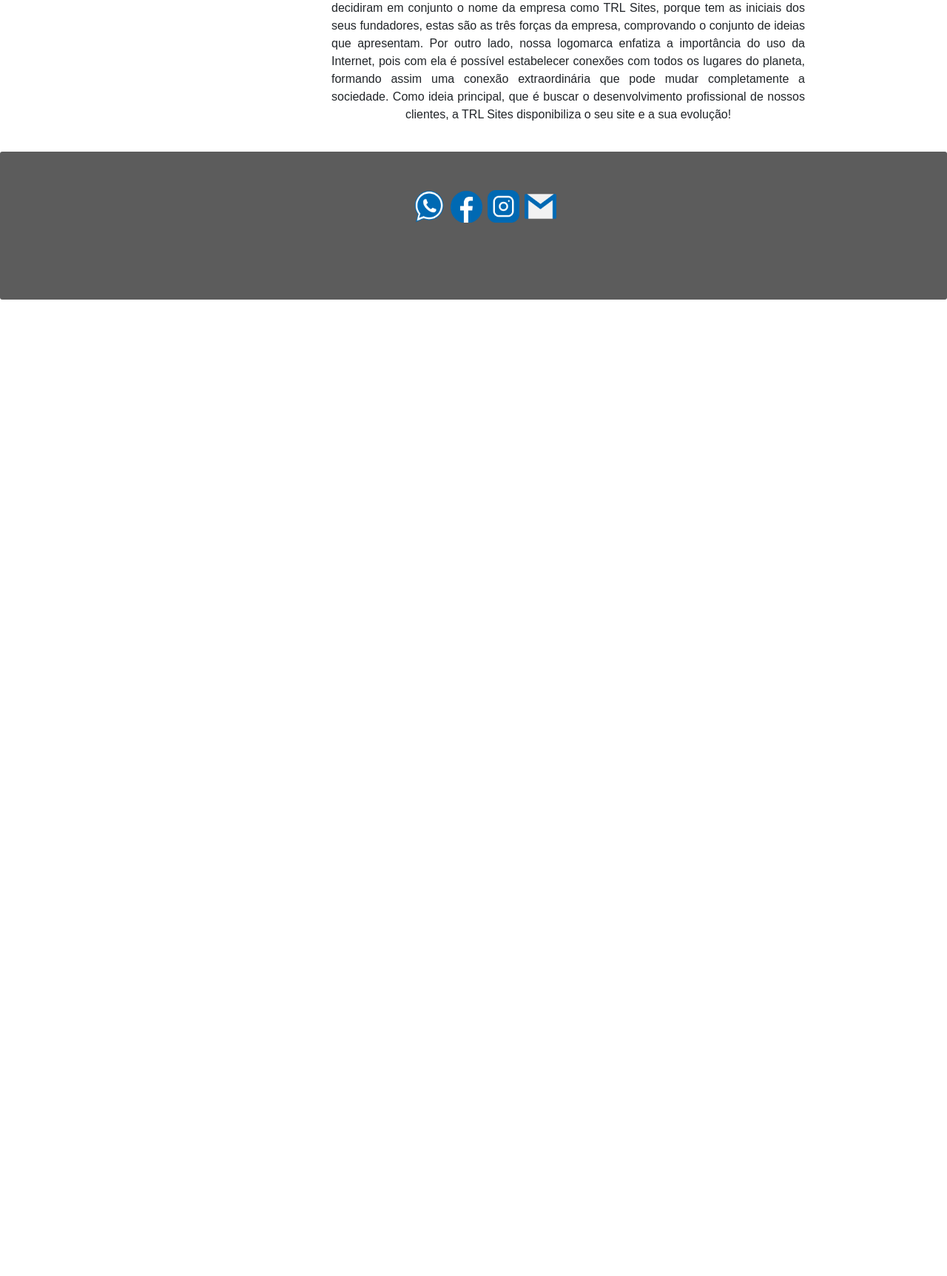
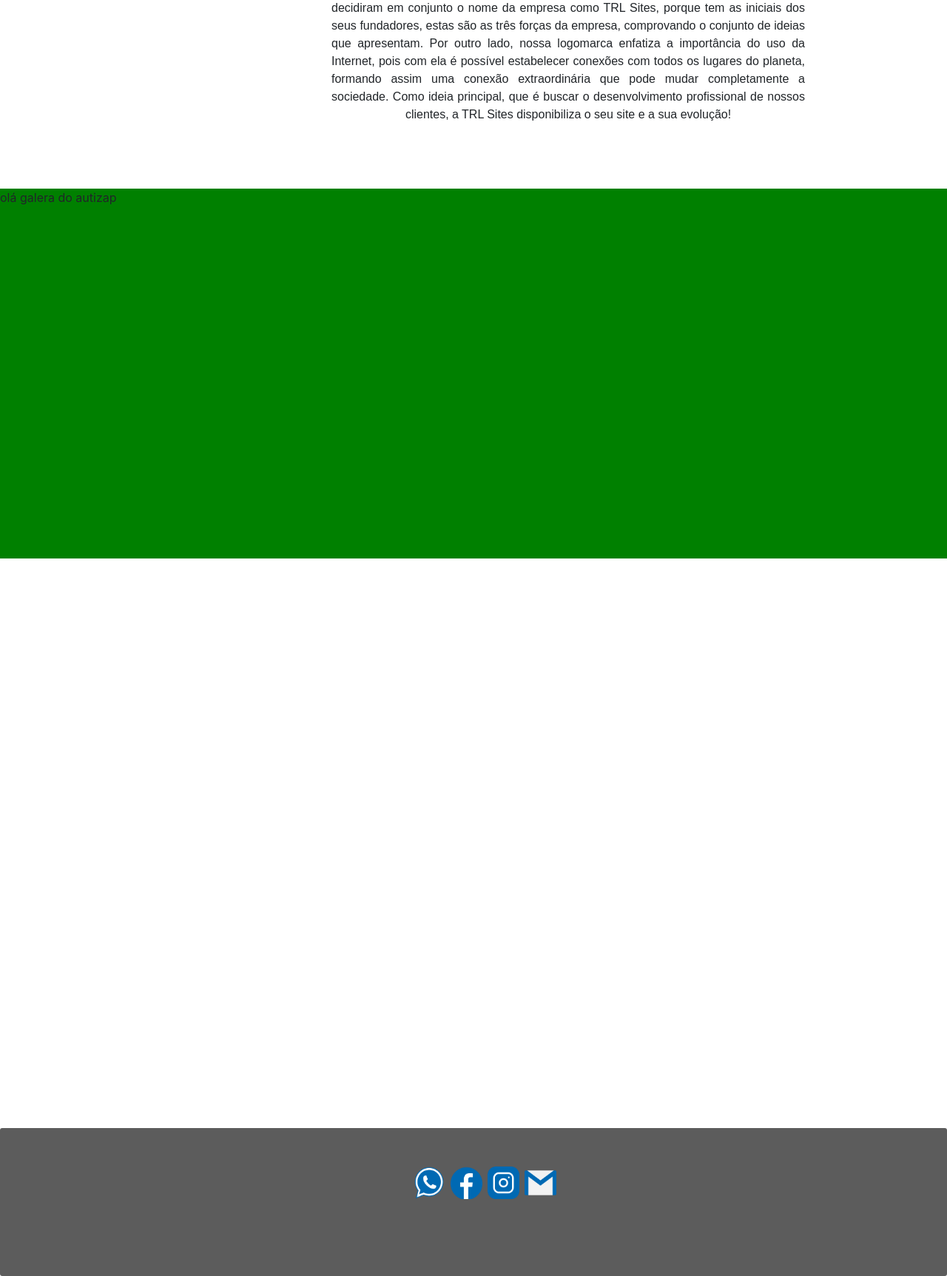
Before and after one commit to Renan397/Site-All-in-One-TRL-, a PHP site: page / in a window 1280 px wide. Shown: the part 395-2120 px from the top of the page at 74% size. Before the commit the page ends 800 px from the top, so only its background shows below. Run offline with PHP 8.4, Linux system fonts and the light colour scheme.

Commit message:
div equipe

```diff
--- a/assets/css/footer.css
+++ b/assets/css/footer.css
@@ -4,7 +4,7 @@
     height: 25%;
     border-radius: 3px;
     background-color: #5c5c5c;
-    bottom: 0px;
+    margin-top: 150%;
 }
 #imgs_footer {
     list-style: none;
--- a/assets/css/home.css
+++ b/assets/css/home.css
@@ -26,8 +26,8 @@ body {
 }
 #equipe{
     position: absolute;
-    width: 50%;
-    margin-top: 50%;
-    margin-left: 35%;
+    height: 500px;
+    width: 100%;
+    margin-top: 650px;
     background-color: green;
 }
--- a/views/home.php
+++ b/views/home.php
@@ -44,7 +44,7 @@ seu site e a sua evolução!</p>
 
 </div>
 <div id="equipe">
-
+olá galera do autizap
 </div>
 
 </div>
```
